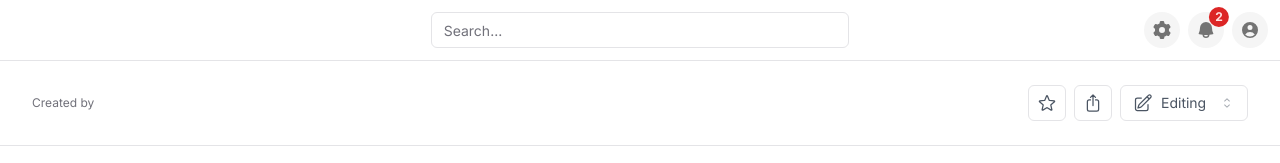
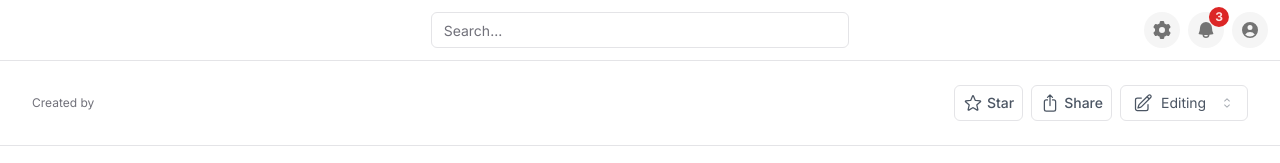
Before and after one commit to korbindeman/project-c, a Next.js app: page /ogsm/1 in a window 1280 px wide. Shown: the top 163 px of the page. Built offline with nearby package versions, Linux system fonts and the light colour scheme; no server answers; the database is empty.

Commit message:
feat: tweaks

```diff
--- a/app/Notifications.tsx
+++ b/app/Notifications.tsx
@@ -28,7 +28,7 @@ export default function Notifications({ children }: Props) {
         <div className="relative">
           {children}{" "}
           <span className="absolute right-0 top-0 inline-flex -translate-y-1/4 translate-x-1/4 transform cursor-pointer items-center justify-center rounded-full bg-red-600 px-1.5 py-1 text-xs font-bold leading-none text-red-100">
-            2
+            3
           </span>
         </div>
       }
--- a/app/ogsm/[slug]/FavoriteButton.tsx
+++ b/app/ogsm/[slug]/FavoriteButton.tsx
@@ -16,23 +16,21 @@ export default function FavoriteButton() {
       className={`flex items-center p-2 ${
         favoriteState
           ? ""
-          : "bg-amber-200 text-amber-600 transition hover:bg-amber-300 hover:text-amber-600"
+          : "border-amber-300 bg-amber-200 text-amber-600 transition hover:bg-amber-300 hover:text-amber-600"
       }`}
       variant="outline"
     >
       {favoriteState ? (
-        <StarIconOutline className="h-5 w-5" />
+        <>
+          <StarIconOutline className="h-5 w-5" />
+          <div className="ml-1 text-sm">Star</div>
+        </>
       ) : (
-        // {/* <div className="ml-1">Star</div> */}
-        <StarIconSolid className="h-5 w-5" />
+        <>
+          <StarIconSolid className="h-5 w-5" />
+          <div className="ml-1 text-sm">Star</div>
+        </>
       )}
     </Button>
   );
 }
-
-{
-  /* <Button className="flex items-center p-2" variant="outline">
-<StarIcon className="h-5 w-5" />
-<div className="ml-1">Star</div>
-</Button> */
-}
--- a/app/ogsm/[slug]/Header.tsx
+++ b/app/ogsm/[slug]/Header.tsx
@@ -30,7 +30,7 @@ export default function Header({ title, creator }: Props) {
               <FavoriteButton />
               <Button className="flex items-center p-2" variant="outline">
                 <ArrowUpOnSquareIcon className="h-5 w-5" />
-                {/* <div className="ml-1">Share</div> */}
+                <div className="ml-1 text-sm">Share</div>
               </Button>
               <Select defaultValue="editing">
                 <SelectTrigger className="w-32">
--- a/components/Dropdown.tsx
+++ b/components/Dropdown.tsx
@@ -8,7 +8,6 @@ import {
 
 // import { Popover, Transition } from "@headlessui/react";
 import { ReactNode } from "react";
-import { Card } from "./ui/card";
 
 type Props = { button: ReactNode; children?: ReactNode };
 export default function Dropdown({ button, children }: Props) {
@@ -17,7 +16,9 @@ export default function Dropdown({ button, children }: Props) {
       <PopoverTrigger>{button}</PopoverTrigger>
 
       <PopoverContent className="">
-        <Card className="p-4">{children}</Card>
+        {/* <Card className="p-4"> */}
+        {children}
+        {/* </Card> */}
       </PopoverContent>
     </Popover>
   );
```
